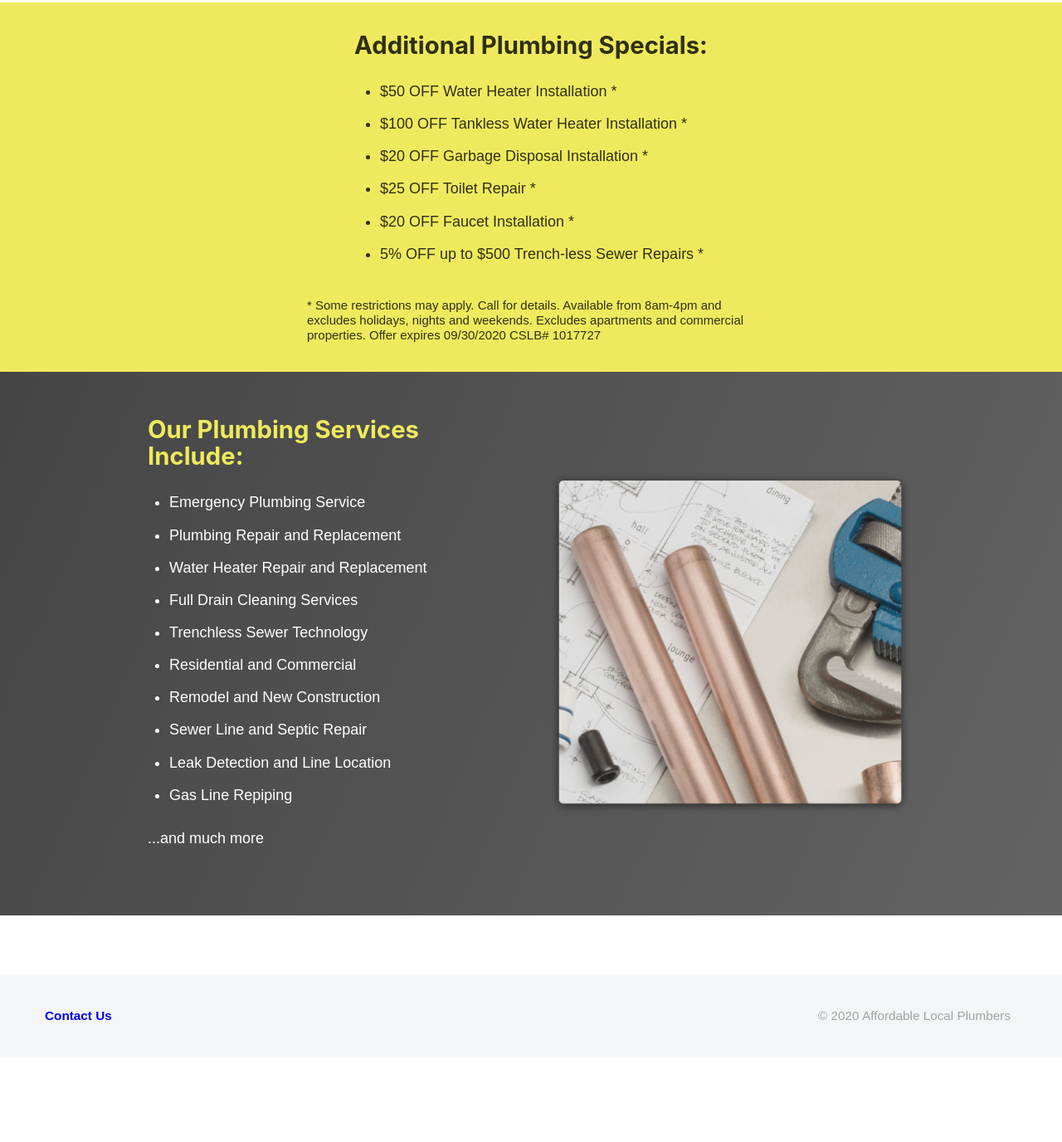
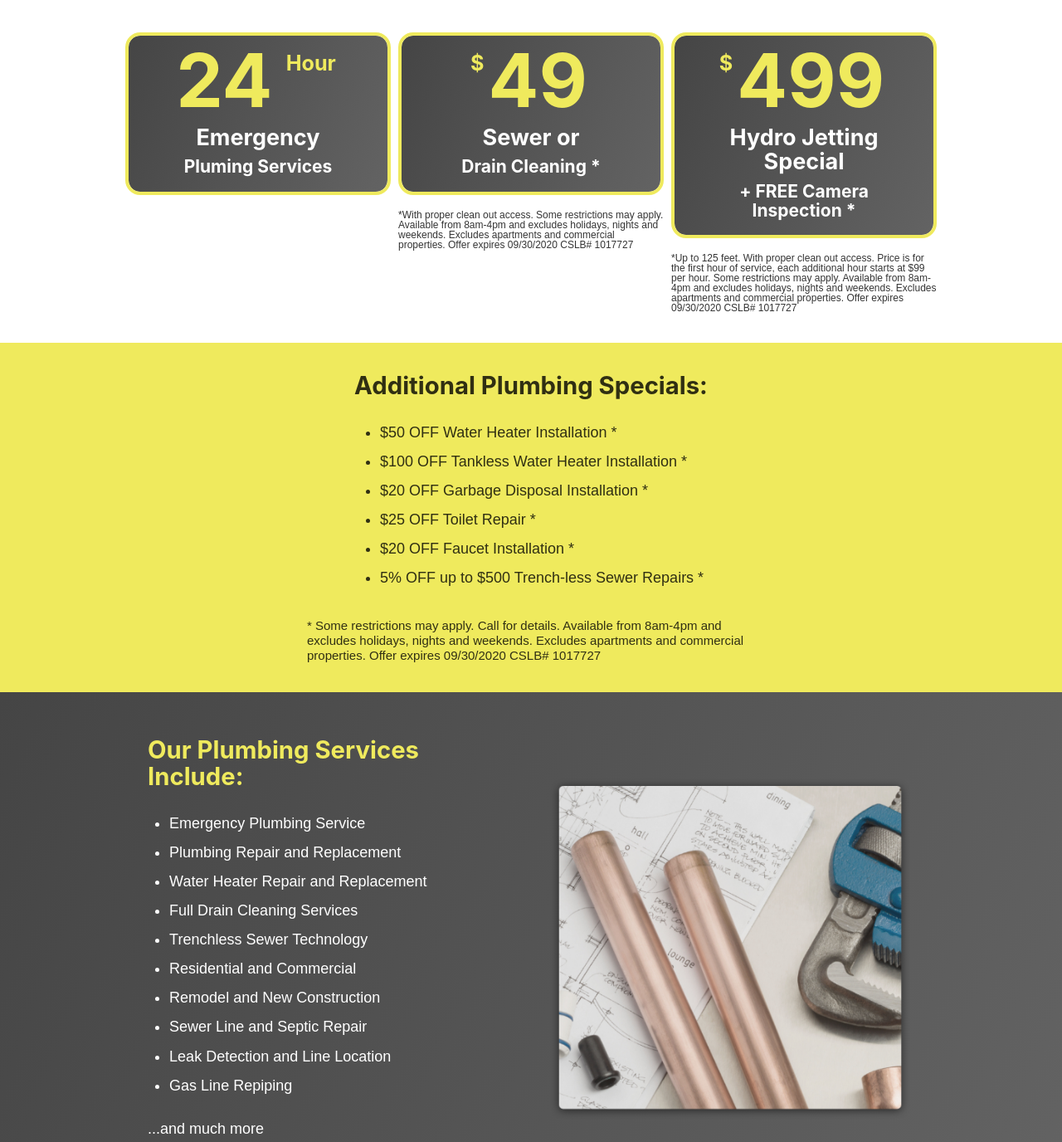
Before and after one commit to mattlik/alp, a Gatsby site: page / in a window 1280 px wide. Shown: the part 1285-2661 px from the top of the page at 83% size. Before the commit the page ends 2558 px from the top, so only its background shows below. Built offline with nearby package versions, Linux system fonts and the light colour scheme; Gatsby itself is replaced by a stand-in of ours.

Commit message:
Added offers

```diff
--- a/gatsby-config.js
+++ b/gatsby-config.js
@@ -13,7 +13,7 @@ module.exports = {
     {
       resolve: `gatsby-plugin-google-analytics`,
       options: {
-        trackingId: "YOUR_GOOGLE_ANALYTICS_TRACKING_ID",
+        trackingId: "UA-117747630-1",
       },
     },
     {
--- /dev/null
+++ b/src/components/footer.css
@@ -0,0 +1,11 @@
+footer {
+  background-color: #454545;
+  color: #efea5d;
+  padding: 0.5rem;
+}
+footer p {
+  margin: 0;
+}
+footer p a {
+  color: #efea5d;
+}
--- a/src/components/footer.js
+++ b/src/components/footer.js
@@ -1,39 +1,18 @@
 import React from "react"
 import PropTypes from "prop-types"
+import { Link } from "gatsby"
 
-import { COLORS } from "../styles/constants"
+import "../components/footer.css"
 
 const Footer = ({ siteTitle }) => (
-  <footer
-    style={{
-      padding: "1rem",
-      backgroundColor: COLORS.lightGray,
-    }}
-  >
-    <div
-      style={{
-        display: "grid",
-        alignItems: "center",
-        justifyContent: "space-between",
-        gridTemplateColumns: "repeat(auto-fit, minmax(200px, 240px))",
-        padding: "1rem 2rem",
-        fontSize: ".85rem",
-      }}
-    >
-      <div style={{ color: COLORS.blue, fontWeight: 700 }}>
-        <a
-          style={{ textDecoration: "none" }}
-          href="https://github.com/gillkyle/gatsby-starter-landing-page"
-        >
-          Contact Us
-        </a>
-      </div>
-      <div style={{ color: COLORS.gray }}>
-        © {new Date().getFullYear()}
-        {` `}
-        {siteTitle}
-      </div>
-    </div>
+  <footer>
+    <p className="text-center">
+      <span className="text-white">
+        &copy; {new Date().getFullYear()} <Link to="/">{siteTitle}</Link>. All
+        Rights Reserved.{" "}
+      </span>
+      <Link to="/privacy-policy">Privacy Policy</Link>
+    </p>
   </footer>
 )
 
--- a/src/components/layout.css
+++ b/src/components/layout.css
@@ -8,6 +8,11 @@
 
 .text-yellow {
   color: #efea5d;
+}
+
+.bg-gray {
+  background: transparent linear-gradient(113deg, #454545 0%, #636363 100%) 0%
+    0% no-repeat padding-box;
 }
 
 .btn {
--- /dev/null
+++ b/src/components/map.css
@@ -0,0 +1,14 @@
+#imgContain {
+  max-width: 100%;
+  margin: 0;
+}
+
+@media (min-width: 540px) {
+  #imgContain img,
+  #imgContain picture,
+  #imgContain .gatsby-image-wrapper {
+    width: 996px;
+    min-height: 320px;
+    max-width: 100%;
+  }
+}
--- a/src/components/map.js
+++ b/src/components/map.js
@@ -1,11 +1,15 @@
 import React from "react"
 import Img from "gatsby-image"
+
+import "../components/map.css"
 
 function Map(props) {
   return (
     <div className="additional-section">
       <div className="container section-padding">
-        <Img fluid={props.mapImg} />
+        <figure id="imgContain">
+          <Img fluid={props.mapImg} />
+        </figure>
       </div>
     </div>
   )
--- /dev/null
+++ b/src/components/offers.css
@@ -0,0 +1,47 @@
+.offer h3 {
+  border-radius: 1rem;
+  margin: 0 0 1rem;
+  padding: 1rem;
+  display: flex;
+  flex-direction: column;
+  align-content: center;
+  justify-content: flex-start;
+  border: 4px solid #efea5d;
+}
+
+.offer h3 span {
+  display: block;
+  text-align: center;
+}
+.offer h3 .offer-text--big {
+  font-size: 90px;
+  vertical-align: text-top;
+  line-height: 1;
+  transform: translateY(-0.5rem);
+}
+.offer h3 .offer-text--big sup {
+  display: inline-block;
+  font-size: 1.4rem;
+  transform: translateX(-5px) translateY(-0.7rem);
+}
+.offer h3 .offer-text--middle {
+  font-size: 27px;
+  margin-bottom: 0.5rem;
+}
+.offer h3 .offer-text--bottom {
+  font-size: 21px;
+}
+.offer-disclaimer {
+  margin: 0;
+  font-size: 12px;
+  line-height: 1;
+}
+@media (min-width: 720px) {
+  .offers-grid {
+    display: -ms-grid;
+    display: grid;
+    grid-gap: 0.5rem;
+    grid-template-columns: repeat(3, minmax(320px, 1fr));
+    grid-template-columns: repeat(auto-fill, minmax(320, 1fr));
+  }
+}
--- a/src/components/offers.js
+++ b/src/components/offers.js
@@ -1,12 +1,61 @@
 import React from "react"
+
+import "../components/offers.css"
 
 const Offers = () => (
   <div className="offers-section">
-    <div
-      className="container"
-      style={{ flexDirection: `column`, padding: `2rem 1rem` }}
-    >
-
+    <div className="container column-row section-padding">
+      <div className="offers-grid">
+        <div className="offer">
+          <h3 className="bg-gray">
+            <span className="offer-text--big text-yellow">
+              24 <sup>Hour</sup>
+            </span>{" "}
+            <span className="offer-text--middle text-white">Emergency</span>{" "}
+            <span className="offer-text--bottom text-white">
+              Pluming Services
+            </span>
+          </h3>
+        </div>
+        <div className="offer">
+          <h3 className="bg-gray">
+            <span className="offer-text--big text-yellow">
+              <sup>$</sup>49
+            </span>{" "}
+            <span className="offer-text--middle text-white">Sewer or</span>{" "}
+            <span className="offer-text--bottom text-white">
+              Drain Cleaning&nbsp;*
+            </span>
+          </h3>
+          <p className="offer-disclaimer">
+            *With proper clean out access. Some restrictions may apply.
+            Available from 8am-4pm and excludes holidays, nights and weekends.
+            Excludes apartments and commercial properties. Offer expires
+            09/30/2020 CSLB# 1017727
+          </p>
+        </div>
+        <div className="offer">
+          <h3 className="bg-gray">
+            <span className="offer-text--big text-yellow">
+              <sup>$</sup>499
+            </span>{" "}
+            <span className="offer-text--middle text-white">
+              Hydro Jetting Special
+            </span>{" "}
+            <span className="offer-text--bottom text-white">
+              + FREE Camera Inspection&nbsp;*
+            </span>
+          </h3>
+          <p className="offer-disclaimer">
+            *Up to 125 feet. With proper clean out access. Price is for the
+            first hour of service, each additional hour starts at $99 per hour.
+            Some restrictions may apply. Available from 8am-4pm and excludes
+            holidays, nights and weekends. Excludes apartments and commercial
+            properties. Offer expires 09/30/2020 CSLB# 1017727
+          </p>
+        </div>
+      </div>
+    </div>
   </div>
 )
 
--- a/src/components/plumbing-services.css
+++ /dev/null
@@ -1,4 +0,0 @@
-.bg-gray {
-  background: transparent linear-gradient(113deg, #454545 0%, #636363 100%) 0%
-    0% no-repeat padding-box;
-}
--- a/src/components/plumbing-services.js
+++ b/src/components/plumbing-services.js
@@ -1,7 +1,5 @@
 import React from "react"
 import Img from "gatsby-image"
-
-import "../components/plumbing-services.css"
 
 function Services(props) {
   return (
--- a/src/pages/index.js
+++ b/src/pages/index.js
@@ -4,6 +4,7 @@ import SEO from "../components/seo"
 import Header from "../components/header"
 import SubHeader from "../components/subheader"
 import Hero from "../components/hero"
+import Offers from "../components/offers"
 import About from "../components/about"
 import Addit from "../components/additional-offers"
 import Services from "../components/plumbing-services"
@@ -18,6 +19,7 @@ const IndexPage = ({ data }) => (
     <SubHeader />
     <Hero />
     <About aboutImg={data.plumbingImage.childImageSharp.fluid} />
+    <Offers />
     <Addit />
     <Services additImg={data.plumberTools.childImageSharp.fluid} />
     <Map mapImg={data.mapImage.childImageSharp.fluid} />
@@ -28,21 +30,21 @@ export const pageQuery = graphql`
   query {
     plumberTools: file(relativePath: { eq: "plumber-tools.png" }) {
       childImageSharp {
-        fluid(maxWidth: 720, toFormat: JPG) {
+        fluid(maxWidth: 720) {
           ...GatsbyImageSharpFluid
         }
       }
     }
     plumbingImage: file(relativePath: { eq: "plumbing-image.png" }) {
       childImageSharp {
-        fluid(maxWidth: 720, toFormat: JPG) {
+        fluid(maxWidth: 720) {
           ...GatsbyImageSharpFluid
         }
       }
     }
     mapImage: file(relativePath: { eq: "lsp-service@2x.png" }) {
       childImageSharp {
-        fluid(maxWidth: 996, toFormat: JPG) {
+        fluid(maxWidth: 996) {
           ...GatsbyImageSharpFluid
         }
       }
--- a/src/styles/default.css
+++ b/src/styles/default.css
@@ -403,14 +403,11 @@ hr {
   border: none;
   height: 1px;
 }
-b {
-  font-weight: bold;
-}
 strong {
   font-weight: bold;
 }
 li {
-  margin-bottom: calc(1.45rem / 2);
+  margin-bottom: 0.5rem;
 }
 ol li {
   padding-left: 0;
```
